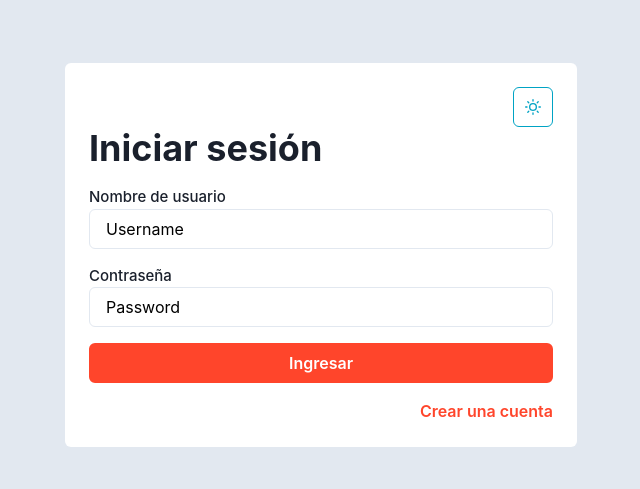
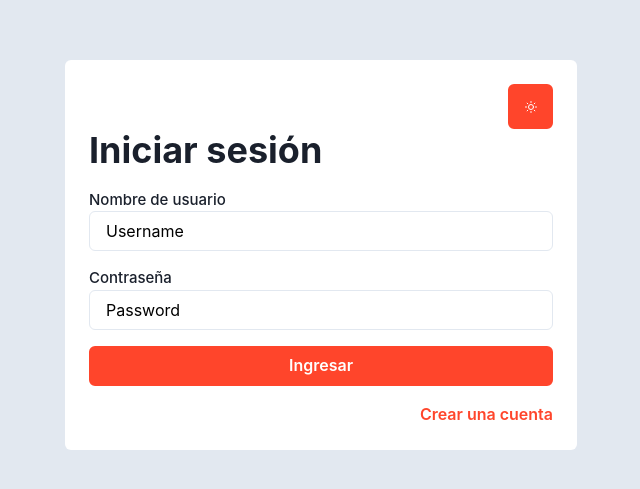
Before and after one commit to stick2yourmind/GoScrum, a React (Vite) app: page /auth/login in a window 1280 px wide. Shown: the part 145-634 px from the top of the page, without its empty margins (319-959 px from the left). Built offline with nearby package versions, Linux system fonts and the light colour scheme.

Commit message:
fix: toggle theme mode style (#53)
fix: toggle theme mode styles on hover

```diff
--- a/src/screens/Login.jsx
+++ b/src/screens/Login.jsx
@@ -56,11 +56,12 @@ const Login = () => {
       <Box bg={{ base: '', sm: colorMode === 'light' ? 'white' : 'gray.800' }} p={6} rounded="md" w={'lg'}>
         <Flex alignItems="center" justifyContent="end">
           <IconButton
-            margin
             aria-label="Color mode switcher"
-            colorScheme="cyan"
+            h={{ base: '45px', sm: '45px' }}
             icon={colorMode === 'light' ? <SunIcon /> : <MoonIcon />}
-            variant="outline"
+            size={{ base: 'xs' }}
+            variant="primary"
+            w={{ sm: '45px' }}
             onClick={toggleColorMode}
           >
             Switch mode
--- a/src/screens/Register.jsx
+++ b/src/screens/Register.jsx
@@ -98,11 +98,12 @@ const Register = () => {
       <Box bg={{ base: '', sm: colorMode === 'light' ? 'white' : 'gray.800' }} p={6} rounded="md" w={'lg'}>
         <Flex alignItems="center" justifyContent="end">
           <IconButton
-            margin
             aria-label="Color mode switcher"
-            colorScheme="cyan"
+            h={{ base: '45px', sm: '45px' }}
             icon={colorMode === 'light' ? <SunIcon /> : <MoonIcon />}
-            variant="outline"
+            size={{ base: 'xl' }}
+            variant="primary"
+            w={{ sm: '45px' }}
             onClick={toggleColorMode}
           >
             Switch mode
```
